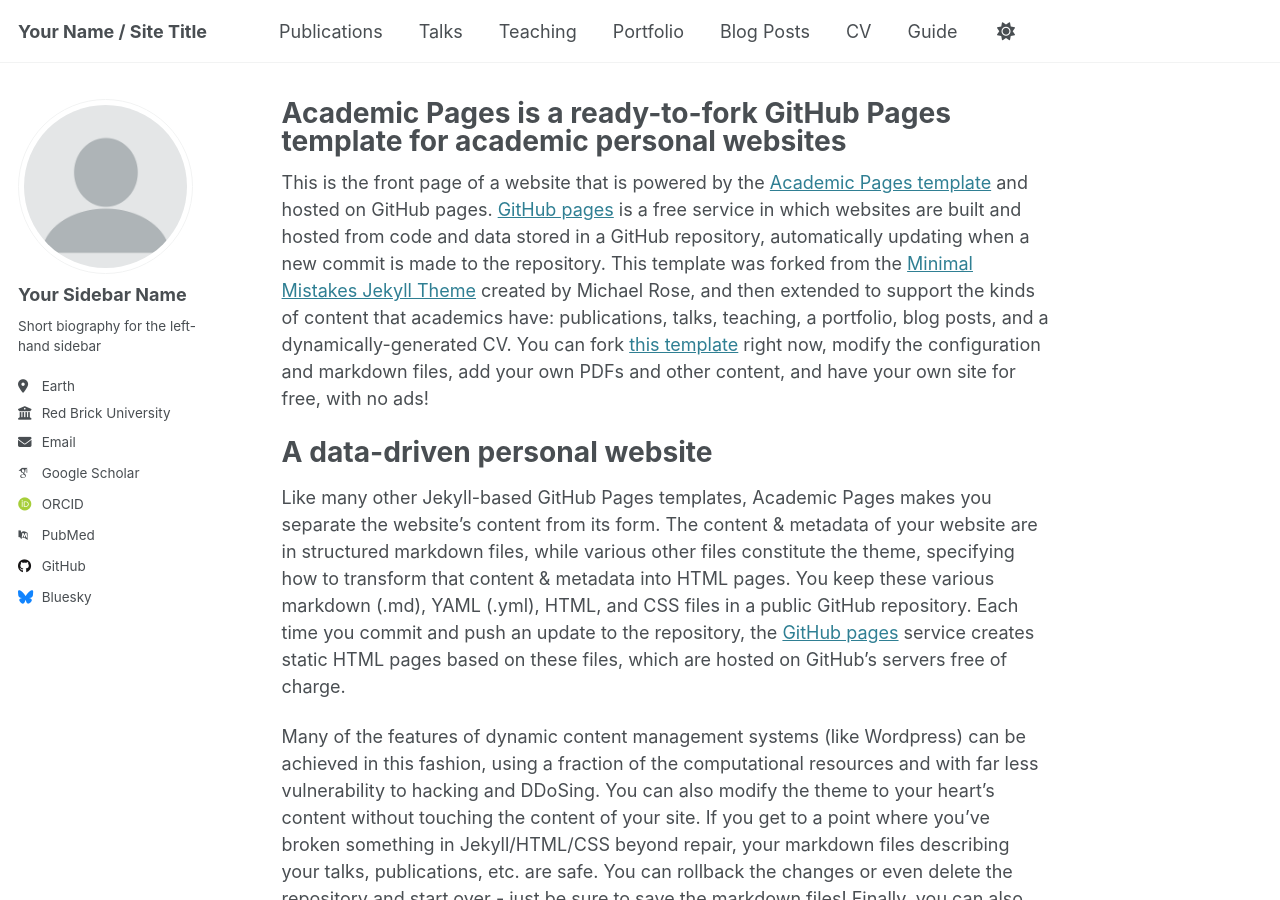
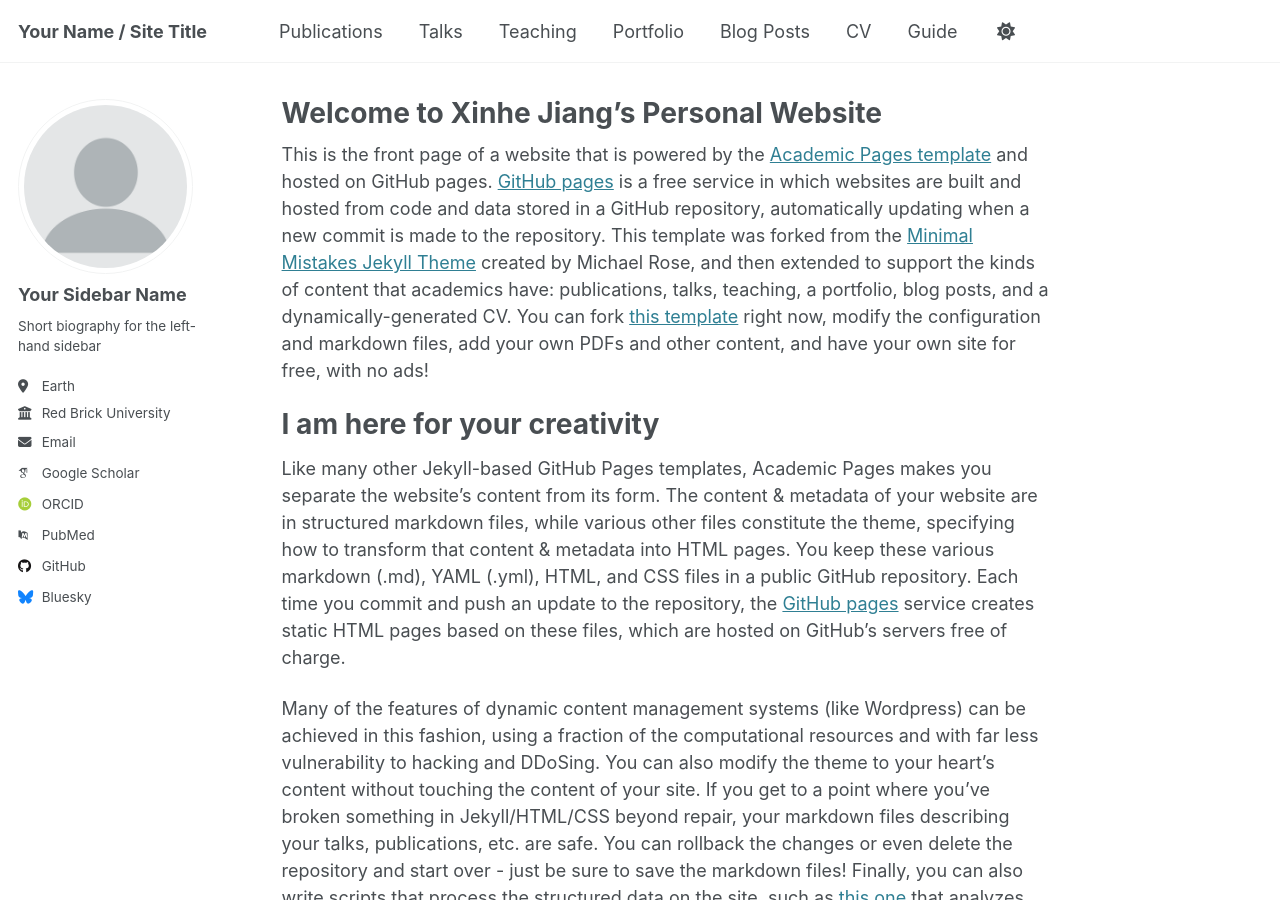
Before and after one commit to xinhe-github/xinhe-github.github.io, a Jekyll site: the page built from _pages/about.md, in a window 1280 px wide and 900 px high. Built offline with Jekyll 4.4.1, drawn with Linux system fonts in a browser that asks for light colours; some web fonts are replaced.

Commit message:
Update about.md in _pages

```diff
--- a/_pages/about.md
+++ b/_pages/about.md
@@ -1,6 +1,6 @@
 ---
 permalink: /
-title: "Academic Pages is a ready-to-fork GitHub Pages template for academic personal websites"
+title: "Welcome to Xinhe Jiang's Personal Website"
 author_profile: true
 redirect_from:
   - /about/
@@ -9,7 +9,7 @@
 
 This is the front page of a website that is powered by the [Academic Pages template](https://github.com/academicpages/academicpages.github.io) and hosted on GitHub pages. [GitHub pages](https://pages.github.com) is a free service in which websites are built and hosted from code and data stored in a GitHub repository, automatically updating when a new commit is made to the repository. This template was forked from the [Minimal Mistakes Jekyll Theme](https://mmistakes.github.io/minimal-mistakes/) created by Michael Rose, and then extended to support the kinds of content that academics have: publications, talks, teaching, a portfolio, blog posts, and a dynamically-generated CV. You can fork [this template](https://github.com/academicpages/academicpages.github.io) right now, modify the configuration and markdown files, add your own PDFs and other content, and have your own site for free, with no ads!
 
-A data-driven personal website
+I am here for your creativity
 ======
 Like many other Jekyll-based GitHub Pages templates, Academic Pages makes you separate the website's content from its form. The content & metadata of your website are in structured markdown files, while various other files constitute the theme, specifying how to transform that content & metadata into HTML pages. You keep these various markdown (.md), YAML (.yml), HTML, and CSS files in a public GitHub repository. Each time you commit and push an update to the repository, the [GitHub pages](https://pages.github.com/) service creates static HTML pages based on these files, which are hosted on GitHub's servers free of charge.
 
```
